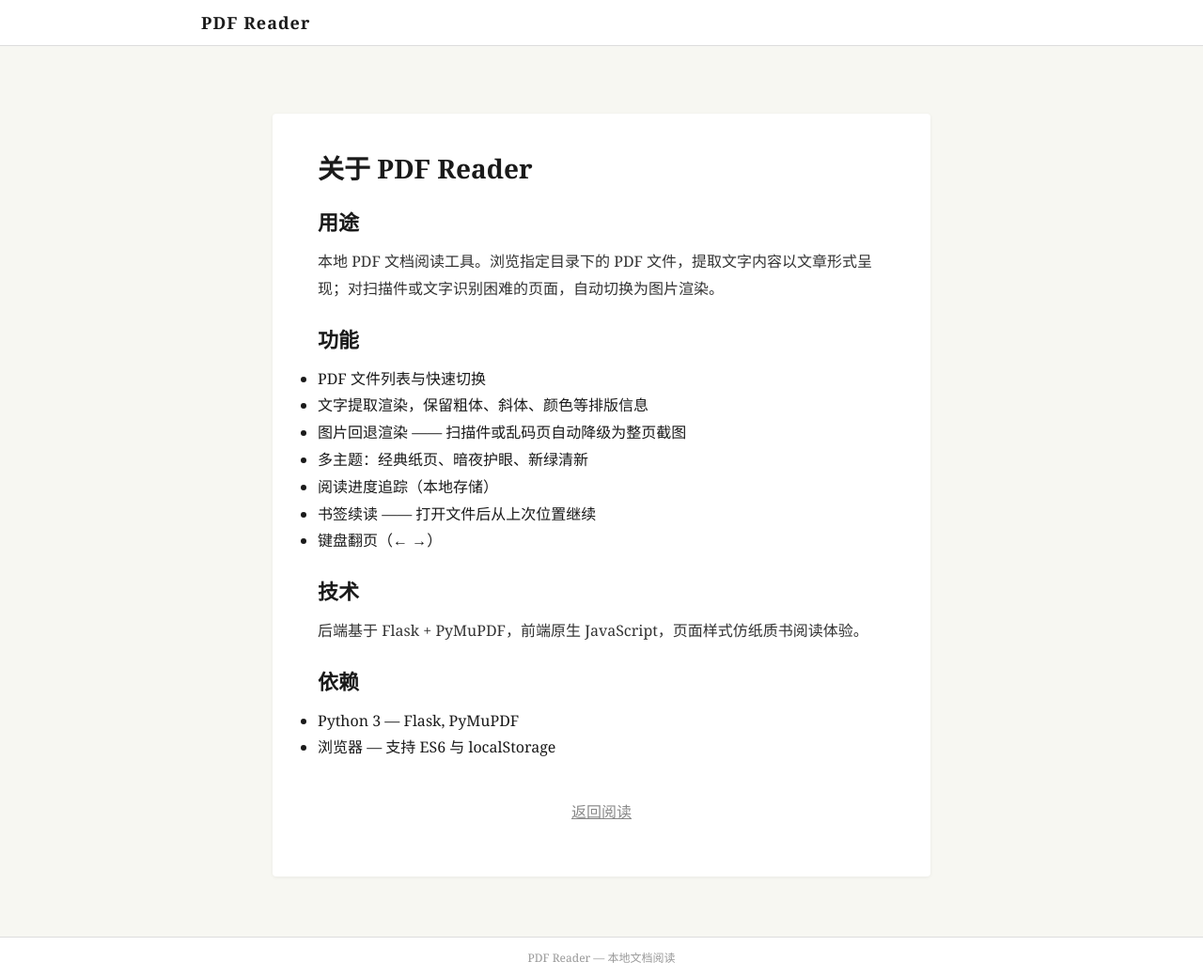
After one commit to hshliu/pdf-reader, a Flask app: page /about in a window 1280 px wide. The commit adds this page. Shown: the whole page at 94% size. Run offline with Flask 3, Linux system fonts and the light colour scheme.

Commit message:
Add README and about page, clean up footer
- README.md: project overview, setup, and configuration
- About page: description and features overview
- Footer: link to /about replaces generic tagline

```diff
--- a/app.py
+++ b/app.py
@@ -9,6 +9,11 @@
 @app.route("/")
 def index():
     return render_template("index.html")
+
+
+@app.route("/about")
+def about():
+    return render_template("about.html")
 
 
 @app.route("/api/pdfs")
--- /dev/null
+++ b/templates/about.html
@@ -0,0 +1,53 @@
+<!DOCTYPE html>
+<html lang="zh-CN">
+<head>
+    <meta charset="UTF-8">
+    <meta name="viewport" content="width=device-width, initial-scale=1.0">
+    <title>关于 - PDF Reader</title>
+    <link rel="stylesheet" href="/static/style.css">
+</head>
+<body>
+    <header class="site-header">
+        <div class="header-inner">
+            <div class="header-brand">PDF Reader</div>
+        </div>
+    </header>
+
+    <main class="main-content">
+        <article class="page-article" style="max-width:700px;margin:40px auto;">
+            <h1>关于 PDF Reader</h1>
+
+            <h2>用途</h2>
+            <p>本地 PDF 文档阅读工具。浏览指定目录下的 PDF 文件，提取文字内容以文章形式呈现；对扫描件或文字识别困难的页面，自动切换为图片渲染。</p>
+
+            <h2>功能</h2>
+            <ul>
+                <li>PDF 文件列表与快速切换</li>
+                <li>文字提取渲染，保留粗体、斜体、颜色等排版信息</li>
+                <li>图片回退渲染 —— 扫描件或乱码页自动降级为整页截图</li>
+                <li>多主题：经典纸页、暗夜护眼、新绿清新</li>
+                <li>阅读进度追踪（本地存储）</li>
+                <li>书签续读 —— 打开文件后从上次位置继续</li>
+                <li>键盘翻页（← →）</li>
+            </ul>
+
+            <h2>技术</h2>
+            <p>后端基于 Flask + PyMuPDF，前端原生 JavaScript，页面样式仿纸质书阅读体验。</p>
+
+            <h2>依赖</h2>
+            <ul>
+                <li>Python 3 &mdash; Flask, PyMuPDF</li>
+                <li>浏览器 &mdash; 支持 ES6 与 localStorage</li>
+            </ul>
+
+            <p style="margin-top:40px;text-align:center;">
+                <a href="/" style="color:#888;text-decoration:underline;">返回阅读</a>
+            </p>
+        </article>
+    </main>
+
+    <footer class="site-footer">
+        <div class="footer-inner">PDF Reader &mdash; 本地文档阅读</div>
+    </footer>
+</body>
+</html>
--- a/templates/index.html
+++ b/templates/index.html
@@ -53,7 +53,7 @@
     </main>
 
     <footer class="site-footer">
-        <div class="footer-inner">PDF Reader &mdash; 专业文档阅读体验</div>
+        <div class="footer-inner"><a href="/about" style="color:inherit;text-decoration:none;">关于</a> &middot; PDF Reader</div>
     </footer>
     <script src="/static/app.js"></script>
 </body>
```
Also changed, not shown: README.md (added).
